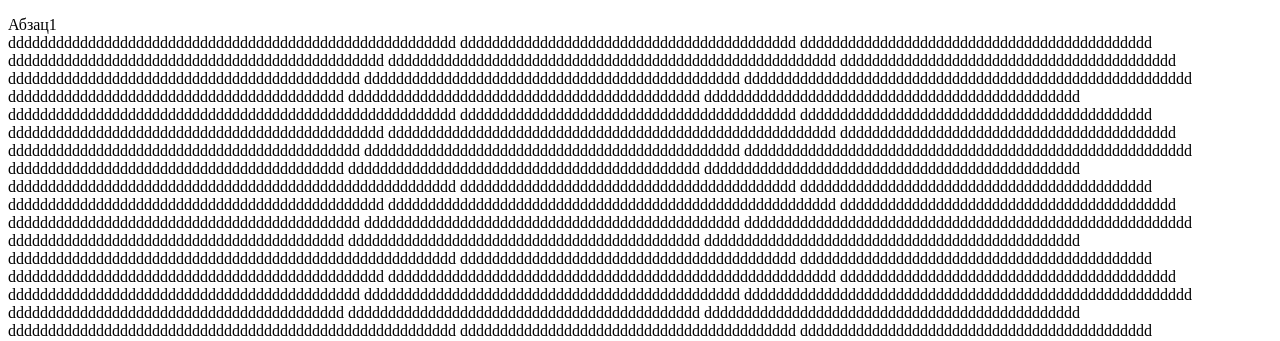
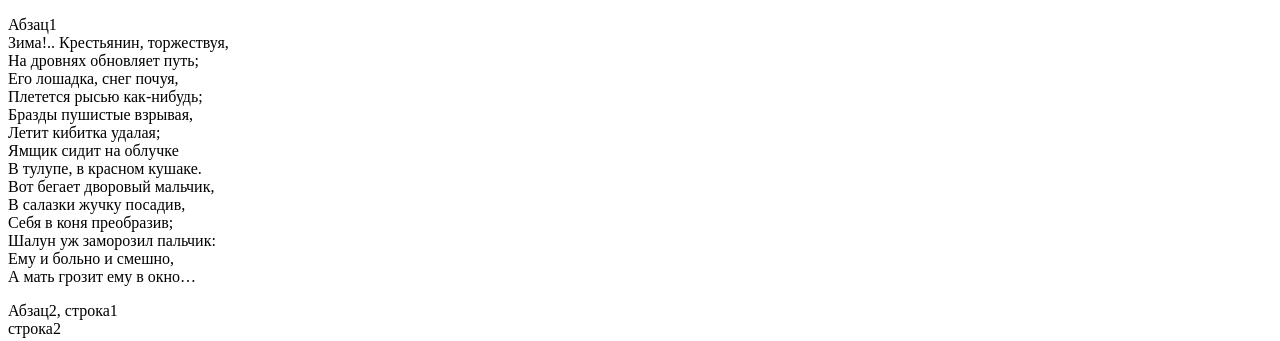
Before and after one commit to krivorotovss/WebCourse, a plain HTML site: page HTML/index1.html in a window 1280 px wide. Shown: the top 341 px of the page. Drawn offline with Linux system fonts and the light colour scheme.

Commit message:
Fixed HTML

```diff
--- a/HTML/index1.html
+++ b/HTML/index1.html
@@ -7,58 +7,20 @@
 <body>
 <p id="first-paragraph">
     Абзац1 <br>
-    dddddddddddddddddddddddddddddddddddddddddddddddddddddddd
-    dddddddddddddddddddddddddddddddddddddddddd
-    dddddddddddddddddddddddddddddddddddddddddddd
-    ddddddddddddddddddddddddddddddddddddddddddddddd
-    dddddddddddddddddddddddddddddddddddddddddddddddddddddddd
-    dddddddddddddddddddddddddddddddddddddddddd
-    dddddddddddddddddddddddddddddddddddddddddddd
-    ddddddddddddddddddddddddddddddddddddddddddddddd
-    dddddddddddddddddddddddddddddddddddddddddddddddddddddddd
-    dddddddddddddddddddddddddddddddddddddddddd
-    dddddddddddddddddddddddddddddddddddddddddddd
-    ddddddddddddddddddddddddddddddddddddddddddddddd
-    dddddddddddddddddddddddddddddddddddddddddddddddddddddddd
-    dddddddddddddddddddddddddddddddddddddddddd
-    dddddddddddddddddddddddddddddddddddddddddddd
-    ddddddddddddddddddddddddddddddddddddddddddddddd
-    dddddddddddddddddddddddddddddddddddddddddddddddddddddddd
-    dddddddddddddddddddddddddddddddddddddddddd
-    dddddddddddddddddddddddddddddddddddddddddddd
-    ddddddddddddddddddddddddddddddddddddddddddddddd
-    dddddddddddddddddddddddddddddddddddddddddddddddddddddddd
-    dddddddddddddddddddddddddddddddddddddddddd
-    dddddddddddddddddddddddddddddddddddddddddddd
-    ddddddddddddddddddddddddddddddddddddddddddddddd
-    dddddddddddddddddddddddddddddddddddddddddddddddddddddddd
-    dddddddddddddddddddddddddddddddddddddddddd
-    dddddddddddddddddddddddddddddddddddddddddddd
-    ddddddddddddddddddddddddddddddddddddddddddddddd
-    dddddddddddddddddddddddddddddddddddddddddddddddddddddddd
-    dddddddddddddddddddddddddddddddddddddddddd
-    dddddddddddddddddddddddddddddddddddddddddddd
-    ddddddddddddddddddddddddddddddddddddddddddddddd
-    dddddddddddddddddddddddddddddddddddddddddddddddddddddddd
-    dddddddddddddddddddddddddddddddddddddddddd
-    dddddddddddddddddddddddddddddddddddddddddddd
-    ddddddddddddddddddddddddddddddddddddddddddddddd
-    dddddddddddddddddddddddddddddddddddddddddddddddddddddddd
-    dddddddddddddddddddddddddddddddddddddddddd
-    dddddddddddddddddddddddddddddddddddddddddddd
-    ddddddddddddddddddddddddddddddddddddddddddddddd
-    dddddddddddddddddddddddddddddddddddddddddddddddddddddddd
-    dddddddddddddddddddddddddddddddddddddddddd
-    dddddddddddddddddddddddddddddddddddddddddddd
-    ddddddddddddddddddddddddddddddddddddddddddddddd
-    dddddddddddddddddddddddddddddddddddddddddddddddddddddddd
-    dddddddddddddddddddddddddddddddddddddddddd
-    dddddddddddddddddddddddddddddddddddddddddddd
-    ddddddddddddddddddddddddddddddddddddddddddddddd
-    dddddddddddddddddddddddddddddddddddddddddddddddddddddddd
-    dddddddddddddddddddddddddddddddddddddddddd
-    dddddddddddddddddddddddddddddddddddddddddddd
-    ddddddddddddddddddddddddddddddddddddddddddddddd
+    Зима!.. Крестьянин, торжествуя,<br>
+    На дровнях обновляет путь;<br>
+    Его лошадка, снег почуя,<br>
+    Плетется рысью как-нибудь;<br>
+    Бразды пушистые взрывая,<br>
+    Летит кибитка удалая;<br>
+    Ямщик сидит на облучке<br>
+    В тулупе, в красном кушаке.<br>
+    Вот бегает дворовый мальчик,<br>
+    В салазки жучку посадив,<br>
+    Себя в коня преобразив;<br>
+    Шалун уж заморозил пальчик:<br>
+    Ему и больно и смешно,<br>
+    А мать грозит ему в окно…<br>
 </p>
 
 <p>
@@ -80,6 +42,7 @@
 <a href="#first-paragraph">Ссылка на первый абзац</a>
 
 <p></p>
+
 <!--Однострочное поле ввода-->
 <!--suppress HtmlUnknownTarget -->
 <form action="/handler.php" method="post">
```
Also changed, not shown: HTML/index2.html (+6 -3 lines).
